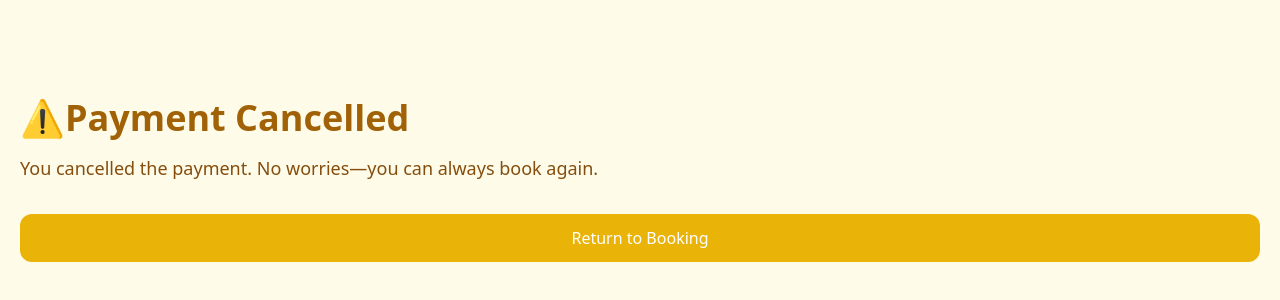
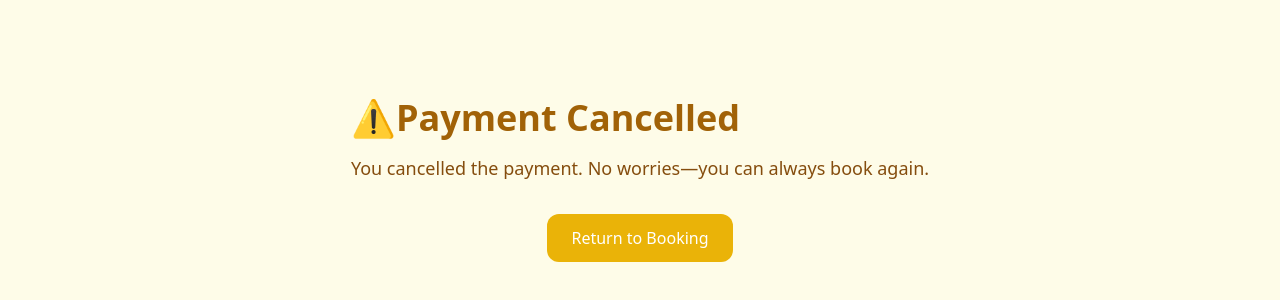
Before and after one commit to waledkarim/WaledBookings, a React (Vite) app in the folder frontend/: page /payment-cancelled in a window 1280 px wide. Shown: the part 220-520 px from the top of the page. Built offline with nearby package versions, Linux system fonts and the light colour scheme; no server answers.

Commit message:
fixed payment cancelled button

```diff
--- a/frontend/src/pages/PaymentCancelled.tsx
+++ b/frontend/src/pages/PaymentCancelled.tsx
@@ -8,7 +8,7 @@
     removeBookingValues();
 
     return (
-      <div className="flex flex-col justify-center min-h-screen bg-yellow-50 p-5">
+      <div className="flex flex-col items-center justify-center min-h-screen bg-yellow-50 p-5">
         <div className="flex flex-col items-start">
           <h1 className="text-4xl font-bold text-yellow-700 mb-4">⚠️Payment Cancelled</h1>
           <p className="text-lg text-yellow-800 mb-8">You cancelled the payment. No worries—you can always book again.</p>
```
Also changed, not shown: 1 other file (tests, documents, lock files or other folders).
